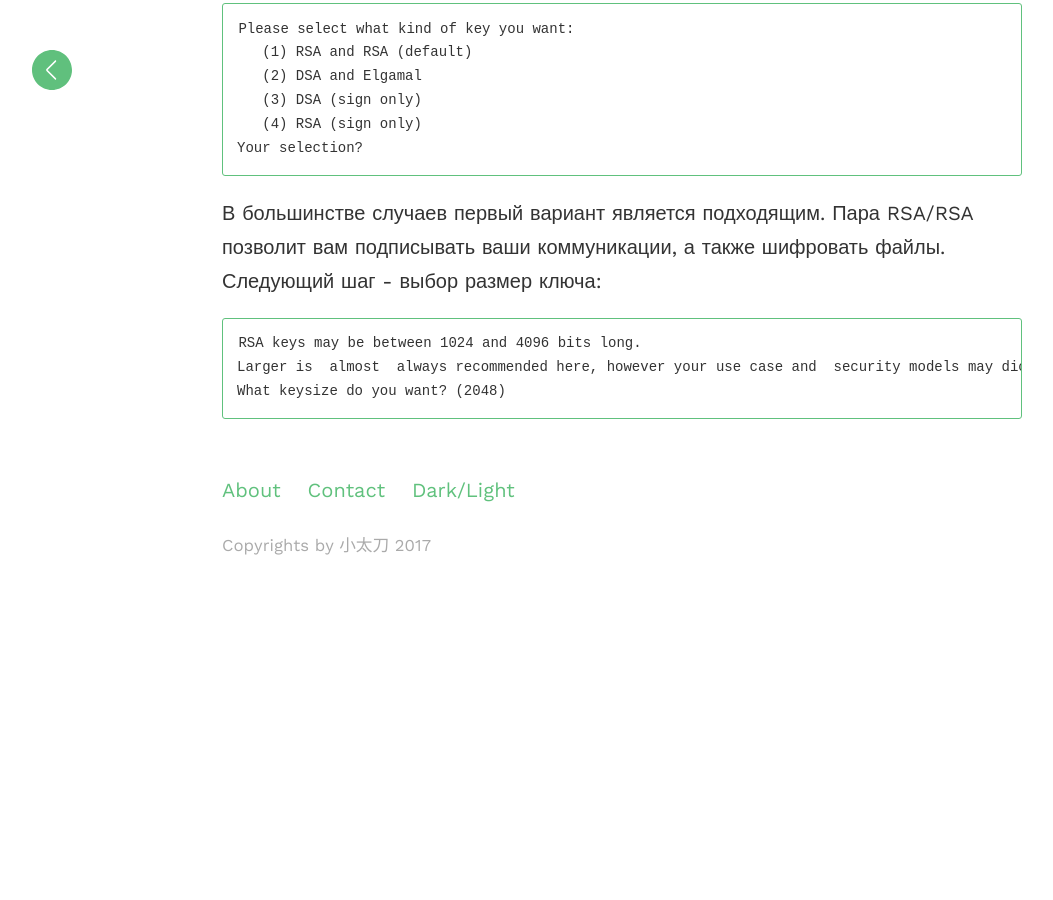
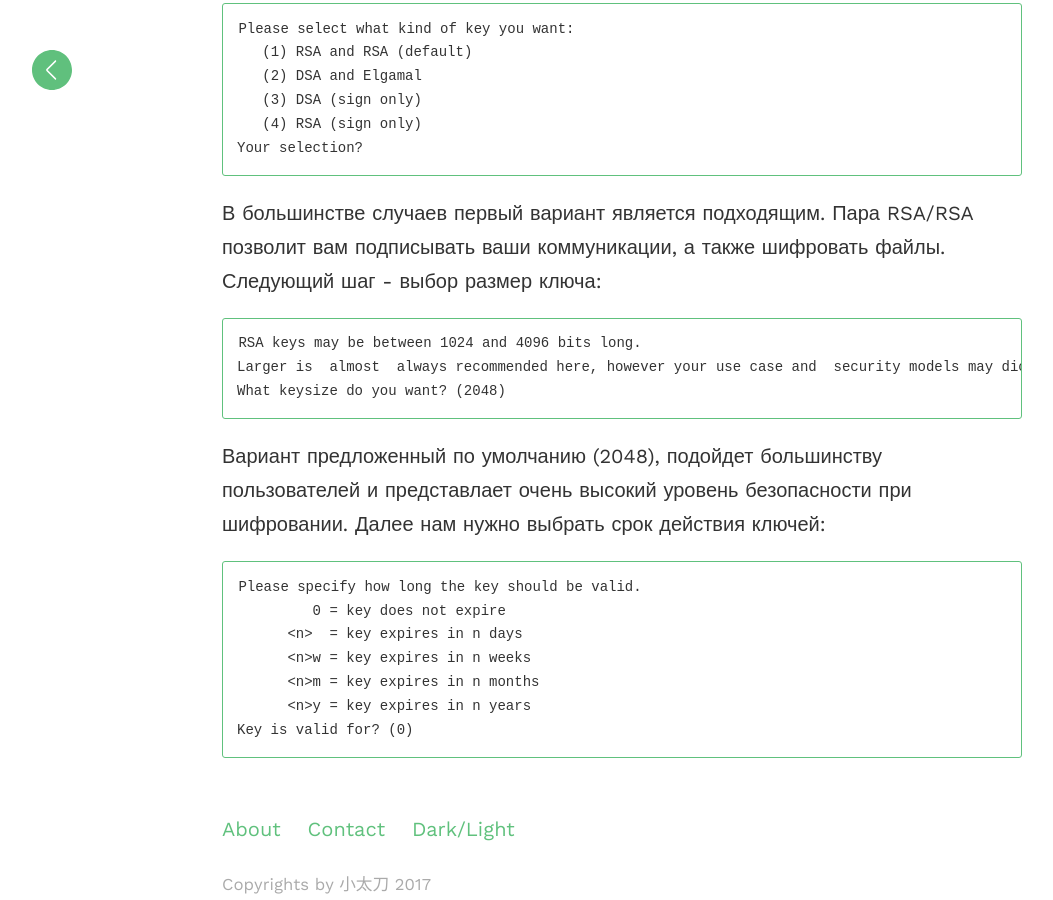
Before and after one commit to evgeniyantipin/evgeniyantipin.github.io, a Jekyll site: the page built from _posts/2018-03-10-gpg2.markdown, in a window 1280 px wide and 900 px high, scrolled down 1501 px. Shown: the whole window, without its empty margins (18-1071 px from the left). Built offline with Jekyll 4.4.1, drawn with Linux system fonts in a browser that asks for light colours; before the commit the page ends 2062 px from its top, so only the background shows below that.

Commit message:
Update 2018-03-10-gpg2.markdown

````diff
--- a/_posts/2018-03-10-gpg2.markdown
+++ b/_posts/2018-03-10-gpg2.markdown
@@ -38,3 +38,14 @@ RSA keys may be between 1024 and 4096 bits long.
 Larger is  almost  always recommended here, however your use case and  security models may dictate otherwise.
 What keysize do you want? (2048)
 ```
+Вариант предложенный по умолчанию (2048), подойдет большинству пользователей и представлает очень высокий уровень безопасности при шифровании.
+Далее нам нужно выбрать срок действия ключей:
+```bash
+Please specify how long the key should be valid.
+         0 = key does not expire
+      <n>  = key expires in n days
+      <n>w = key expires in n weeks
+      <n>m = key expires in n months
+      <n>y = key expires in n years
+Key is valid for? (0)
+```
````
